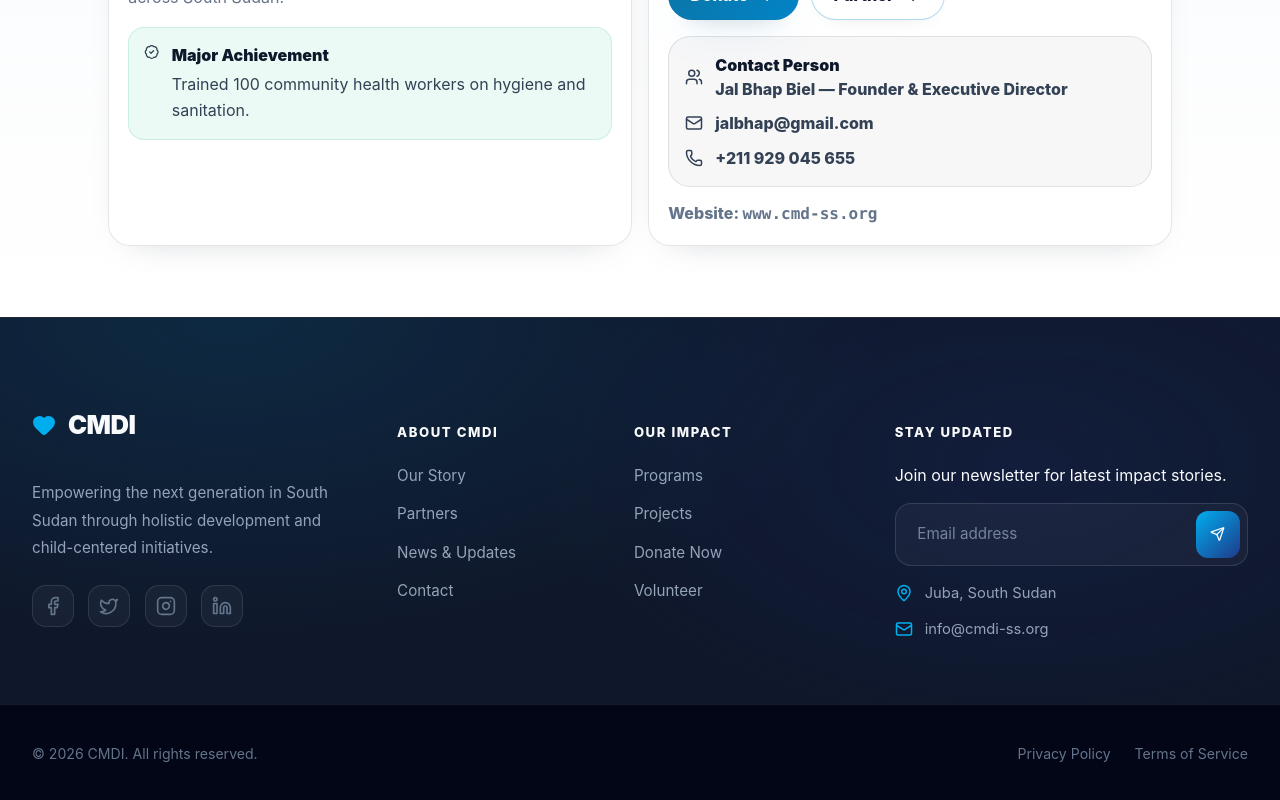
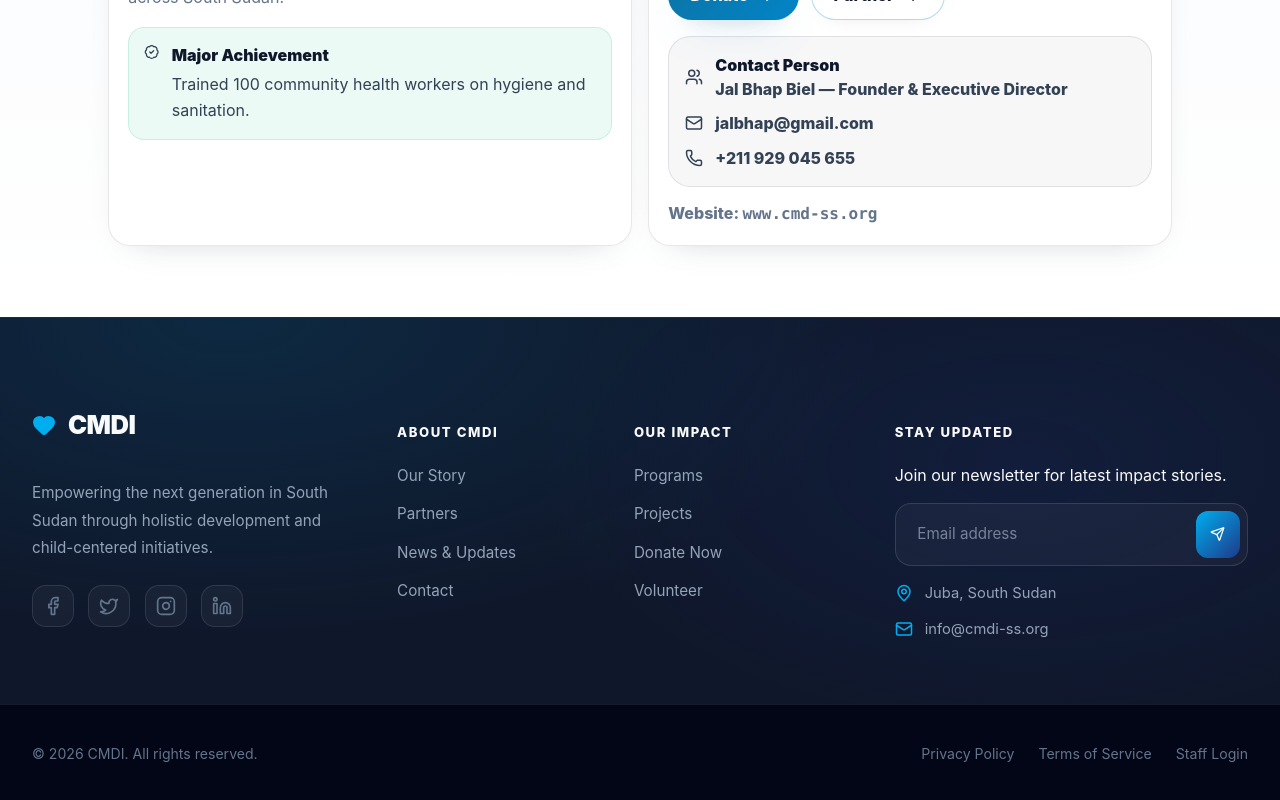
Before and after one commit to Hon-Tap/CMDI, a Next.js app in the folder Frontend/: page /about in a window 1280 px wide. Shown: the part 5467-6267 px from the top of the page. Built offline with nearby package versions, Linux system fonts and the light colour scheme.

Commit message:
Add staff login link in footer

```diff
--- a/Frontend/components/Footer.tsx
+++ b/Frontend/components/Footer.tsx
@@ -98,6 +98,11 @@
           <div className={styles.legalLinks}>
             <Link href="/privacy">Privacy Policy</Link>
             <Link href="/terms">Terms of Service</Link>
+
+            <Link href="/admin/login" className={styles.adminLink} prefetch={false}>
+              Staff Login
+            </Link>
+
           </div>
         </div>
       </div>
--- a/Frontend/components/Navbar.module.css
+++ b/Frontend/components/Navbar.module.css
@@ -590,3 +590,9 @@
     transition: none !important;
   }
 }
+.adminLink{
+  font-size: 12px;
+  opacity: .6;
+  transition: opacity .2s ease;
+}
+.adminLink:hover{ opacity: 1; }
```
